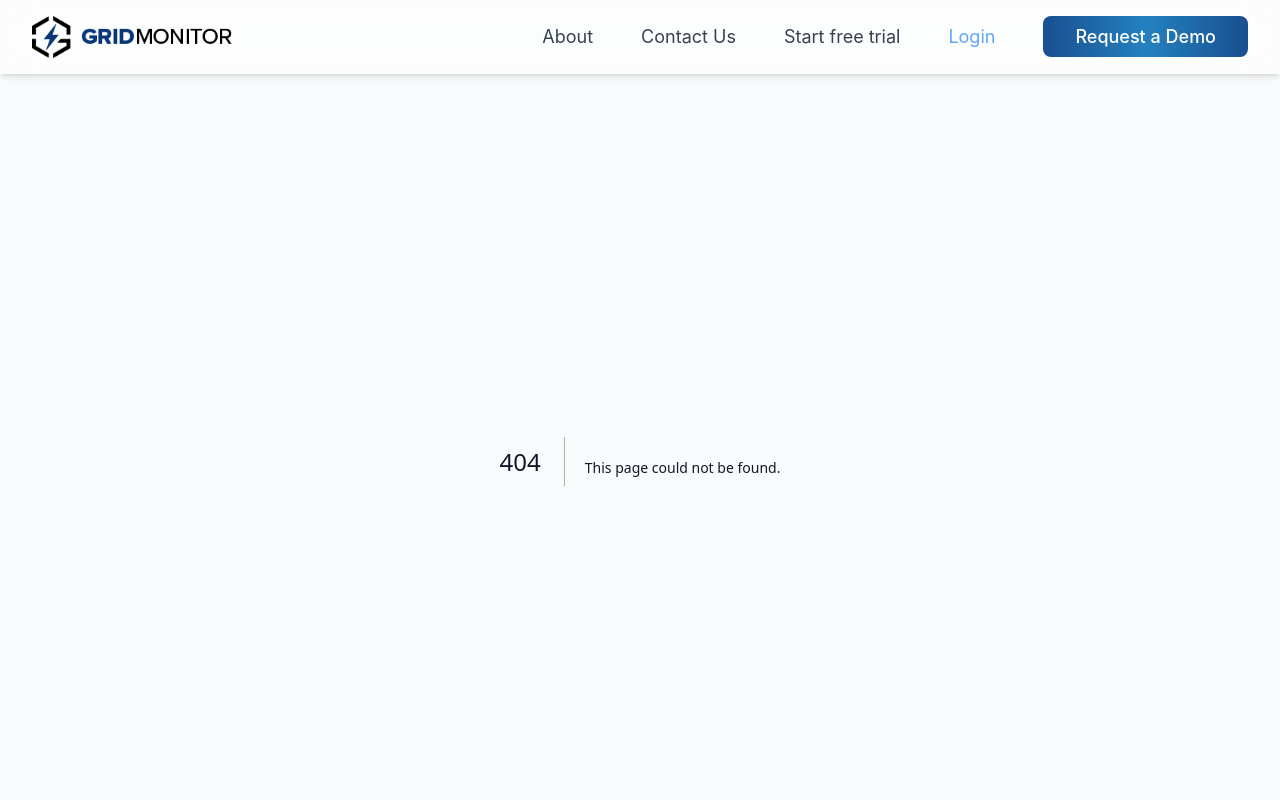
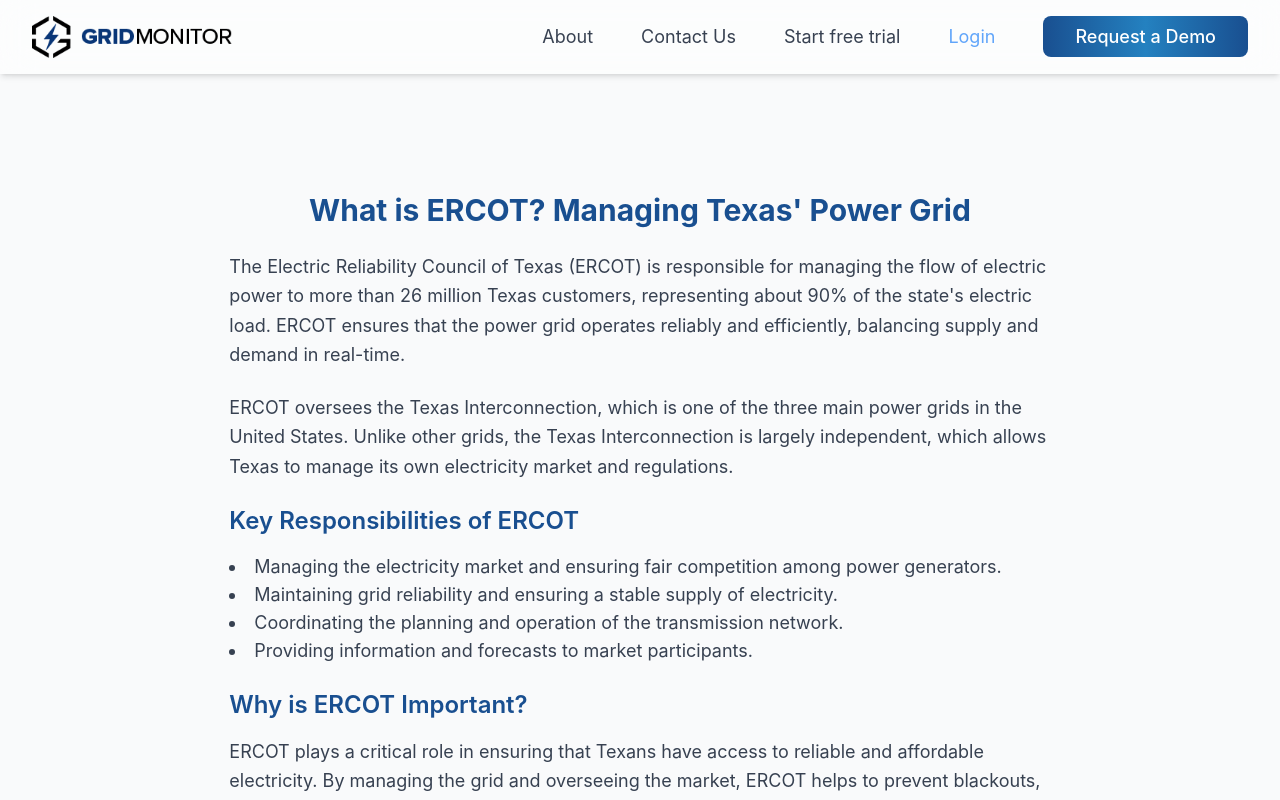
Before and after one commit to emilioazevedo/gm-next, a Next.js app: page /what-is-ercot-managing-texas-power-grid in a window 1280 px wide. Before the commit this address had no page. Built offline with nearby package versions, Linux system fonts and the light colour scheme; what tailwindcss-filters would draw is missing.

Commit message:
animated bg

```diff
--- a/app/globals.css
+++ b/app/globals.css
@@ -258,3 +258,27 @@ body {
     --angle-1: -075deg;
   }
 }
+
+.bg-blue-gradient {
+  background-image: linear-gradient(
+    to bottom right,
+    rgba(25, 79, 144, 0.05),
+    rgba(25, 79, 144, 0.15),
+    rgba(25, 79, 144, 0.1),
+    rgba(25, 79, 144, 0.05)
+  );
+  background-size: 200% 200%;
+}
+
+@keyframes gradient-diagonal {
+  0%, 100% {
+    background-position: 0% 0%;
+  }
+  50% {
+    background-position: 100% 100%;
+  }
+}
+
+.animate-gradient-diagonal {
+  animation: gradient-diagonal 8s ease infinite;
+}
--- /dev/null
+++ b/app/puct/page.tsx
@@ -0,0 +1,36 @@
+import React from "react";
+
+const PUCTPage: React.FC = () => {
+  return (
+    <section className="puct-page-section mt-32 mb-[80px]">
+      <div className="container mx-auto px-4 w-8/12">
+        <h1 className="text-3xl font-bold text-[#194f90] mb-6 text-center">
+          Public Utility Commission of Texas (PUCT)
+        </h1>
+        <p className="text-lg text-gray-700 leading-relaxed mb-6">
+          The Public Utility Commission of Texas (PUCT) is a regulatory agency that oversees the state's electric, telecommunication, and water utilities. Its mission is to protect customers, foster competition, and promote high-quality infrastructure.
+        </p>
+        <h2 className="text-2xl font-semibold text-[#194f90] mb-4">
+          Key Responsibilities of PUCT
+        </h2>
+        <ul className="list-disc list-inside text-lg text-gray-700 mb-6">
+          <li>Regulating electric utilities and ensuring reliable electricity service.</li>
+          <li>Overseeing the competitive retail electric market in Texas.</li>
+          <li>Monitoring and enforcing compliance with state laws and regulations.</li>
+          <li>Providing customer assistance and resolving disputes.</li>
+        </ul>
+        <h2 className="text-2xl font-semibold text-[#194f90] mb-4">
+          Why is PUCT Important?
+        </h2>
+        <p className="text-lg text-gray-700 leading-relaxed mb-6">
+          PUCT plays a vital role in ensuring that Texans have access to reliable and affordable utility services. By regulating the electric market and utilities, PUCT helps maintain a balance between consumer protection and industry growth.
+        </p>
+        <p className="text-lg text-gray-700 leading-relaxed">
+          Stay informed about PUCT's activities and decisions by exploring our platform, where you can find the latest updates, filings, and reports.
+        </p>
+      </div>
+    </section>
+  );
+};
+
+export default PUCTPage;
--- /dev/null
+++ b/app/texas-lege/page.tsx
@@ -0,0 +1,36 @@
+import React from "react";
+
+const TexasLegePage: React.FC = () => {
+  return (
+    <section className="texas-lege-page-section mt-32 mb-[80px]">
+      <div className="container mx-auto px-4 w-8/12">
+        <h1 className="text-3xl font-bold text-[#194f90] mb-6 text-center">
+          Texas Legislature: Shaping the State's Energy Future
+        </h1>
+        <p className="text-lg text-gray-700 leading-relaxed mb-6">
+          The Texas Legislature plays a pivotal role in shaping the state's energy policies and regulations. As the legislative body of Texas, it is responsible for enacting laws that impact the energy market, utilities, and regulatory agencies like ERCOT and the Public Utility Commission of Texas (PUCT).
+        </p>
+        <h2 className="text-2xl font-semibold text-[#194f90] mb-4">
+          Key Functions of the Texas Legislature
+        </h2>
+        <ul className="list-disc list-inside text-lg text-gray-700 mb-6">
+          <li>Drafting and passing legislation related to energy and utilities.</li>
+          <li>Overseeing the activities of regulatory agencies like ERCOT and PUCT.</li>
+          <li>Allocating funding for energy infrastructure and initiatives.</li>
+          <li>Addressing issues related to renewable energy, grid reliability, and market competition.</li>
+        </ul>
+        <h2 className="text-2xl font-semibold text-[#194f90] mb-4">
+          Why the Texas Legislature Matters
+        </h2>
+        <p className="text-lg text-gray-700 leading-relaxed mb-6">
+          The decisions made by the Texas Legislature have a direct impact on the state's energy landscape. From promoting renewable energy to ensuring grid reliability, the legislature's actions influence the lives of millions of Texans and the operations of energy market participants.
+        </p>
+        <p className="text-lg text-gray-700 leading-relaxed">
+          Stay informed about the latest legislative developments and their implications for the energy market by exploring our platform. We provide comprehensive updates, analysis, and resources to help you navigate the complexities of Texas energy legislation.
+        </p>
+      </div>
+    </section>
+  );
+};
+
+export default TexasLegePage;
--- /dev/null
+++ b/app/what-is-ercot-managing-texas-power-grid/page.tsx
@@ -0,0 +1,39 @@
+import React from "react";
+
+const WhatIsERCOTPage: React.FC = () => {
+  return (
+    <section className="ercot-page-section mt-32 mb-[80px]">
+      <div className="container mx-auto px-4 w-8/12">
+        <h1 className="text-3xl font-bold text-[#194f90] mb-6 text-center">
+          What is ERCOT? Managing Texas' Power Grid
+        </h1>
+        <p className="text-lg text-gray-700 leading-relaxed mb-6">
+          The Electric Reliability Council of Texas (ERCOT) is responsible for managing the flow of electric power to more than 26 million Texas customers, representing about 90% of the state's electric load. ERCOT ensures that the power grid operates reliably and efficiently, balancing supply and demand in real-time.
+        </p>
+        <p className="text-lg text-gray-700 leading-relaxed mb-6">
+          ERCOT oversees the Texas Interconnection, which is one of the three main power grids in the United States. Unlike other grids, the Texas Interconnection is largely independent, which allows Texas to manage its own electricity market and regulations.
+        </p>
+        <h2 className="text-2xl font-semibold text-[#194f90] mb-4">
+          Key Responsibilities of ERCOT
+        </h2>
+        <ul className="list-disc list-inside text-lg text-gray-700 mb-6">
+          <li>Managing the electricity market and ensuring fair competition among power generators.</li>
+          <li>Maintaining grid reliability and ensuring a stable supply of electricity.</li>
+          <li>Coordinating the planning and operation of the transmission network.</li>
+          <li>Providing information and forecasts to market participants.</li>
+        </ul>
+        <h2 className="text-2xl font-semibold text-[#194f90] mb-4">
+          Why is ERCOT Important?
+        </h2>
+        <p className="text-lg text-gray-700 leading-relaxed mb-6">
+          ERCOT plays a critical role in ensuring that Texans have access to reliable and affordable electricity. By managing the grid and overseeing the market, ERCOT helps to prevent blackouts, promote innovation, and support the state's growing energy needs.
+        </p>
+        <p className="text-lg text-gray-700 leading-relaxed">
+          To learn more about ERCOT and how it impacts your daily life, explore our platform and discover the tools and resources we offer to stay informed about Texas' energy landscape.
+        </p>
+      </div>
+    </section>
+  );
+};
+
+export default WhatIsERCOTPage;
--- a/components/Carousel.tsx
+++ b/components/Carousel.tsx
@@ -38,11 +38,7 @@ const Carousel = () => {
 
   return (
     <section
-      className="relative w-full flex flex-col items-center pt-20 pb-20 justify-center"
-      style={{
-        background: "linear-gradient(to bottom, #f3f4f6, #b2b9c8)", // Gradient background
-
-      }}
+      className="relative w-full flex flex-col items-center pt-20 pb-20 justify-center bg-blue-gradient animate-gradient-diagonal"
     >
       {/* Header and Description */}
       <div className="text-center mb-20 max-w-4xl">
```
